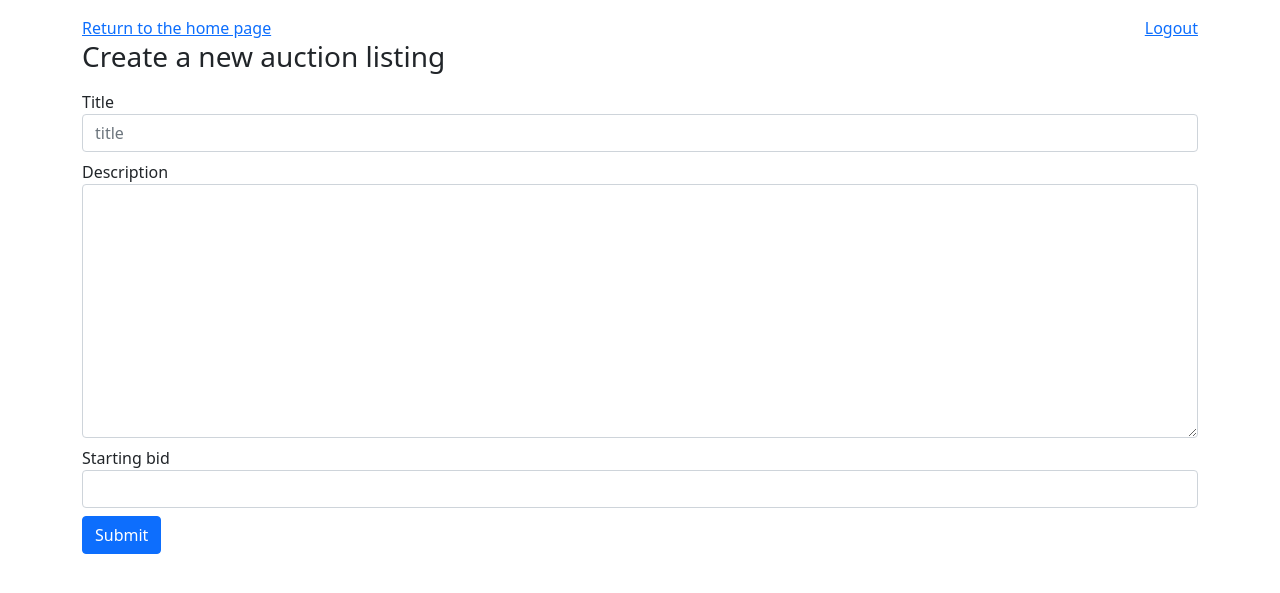
After one commit to sir-ragna/auction, a Django app: page /listing in a window 1280 px wide. The commit adds this page. Shown: the top 593 px of the page. Run offline with Django 3.2, Linux system fonts and the light colour scheme; the visitor is signed in with stand-in values (Sample User, id 1).

Commit message:
Create new auction listings

```diff
--- a/auction/forms.py
+++ b/auction/forms.py
@@ -1,9 +1,8 @@
-from django.forms import ModelForm, TextInput, PasswordInput
+from django.forms import ModelForm, TextInput, PasswordInput, Textarea, NumberInput
 from django.contrib.auth.password_validation import validate_password
 from django import forms
 
-#from django.contrib.auth.models import User
-from .models import User
+from . import models
 
 """
 Authentication forms based upon the default user model.
@@ -14,5 +13,15 @@ Django Auth doc: https://docs.djangoproject.com/en/3.2/topics/auth/default/
 class UserRegistrationForm(ModelForm):
     password = forms.CharField(label='Password', widget=forms.PasswordInput, validators=[validate_password])
     class Meta:
-        model = User
+        model = models.User
         fields = ['username', 'email', 'first_name', 'last_name']
+
+class ListingForm(ModelForm):
+    class Meta:
+        model = models.Listing
+        fields = ['title', 'description', 'starting_bid']
+        widgets = {
+            'title': TextInput(attrs={"placeholder": "title", "class": "form-control"}),
+            'description': Textarea(attrs={"class": "form-control"}),
+            'starting_bid': NumberInput(attrs={"class": "form-control"})
+        }
--- a/auction/models.py
+++ b/auction/models.py
@@ -7,7 +7,7 @@ class Listing(models.Model):
     date_created = models.DateTimeField(auto_now_add=True, null=False)
     date_modified = models.DateTimeField(auto_now=True, null=False)
     starting_bid = models.PositiveIntegerField(null=False)
-    user = models.ForeignKey('User', on_delete=models.CASCADE)
+    seller = models.ForeignKey('User', on_delete=models.CASCADE)
 
     def __str__(self):
         return f"{self.id}:{self.title}"
@@ -15,5 +15,14 @@ class Listing(models.Model):
         return f"<Listing {str(self)}>"
 
 class User(AbstractUser):
+    watchlist = models.ManyToManyField(Listing)
     def __repr__(self):
         return f"<User {self.username}>"
+
+# class Bid(models.Model):
+#     listing = models.ForeignKey(Listing, on_delete=models.CASCADE, null=False)
+#     user = models.ForeignKey(User, on_delete=models.CASCADE, null=False)
+#     amount = models.PositiveIntegerField(null=False)
+
+#     def __repr__(self):
+#         return f"<Bid '{self.user.username}' bid '{self.amount}' on '{self.listing.title}'>"
--- /dev/null
+++ b/auction/templates/create_listing.html.j2
@@ -0,0 +1,39 @@
+{% extends "base.html.j2" %}
+
+
+{% block content %}
+
+<div class="row justify-content-between">
+
+<div class="col col-auto"><a href="{% url 'index' %}">Return to the home page</a></div>
+
+<div class="col col-auto"><a href="{% url 'logout' %}'">Logout</a></div>
+</div>
+
+<form action="" method="post">
+{% csrf_token %}
+<h3>Create a new auction listing</h3>
+<label for="{{ form.title.id_for_label }}" class="mt-2">Title</label>
+{{ form.title }}
+{% if form.title.errors %}
+    {% for err in form.title.errors %}
+        <small class="text-muted">{{ err }}</small><br>
+    {% endfor %}
+{% endif %}
+<label for="{{ form.description.id_for_label }}" class="mt-2">Description</label>
+{{ form.description }}
+{% if form.description.errors %}
+    {% for err in form.description.errors %}
+        <small class="text-muted">{{ err }}</small><br>
+    {% endfor %}
+{% endif %}
+<label for="{{ form.starting_bid.id_for_label }}"  class="mt-2">Starting bid</label>
+{{ form.starting_bid }}
+{% if form.starting_bid.errors %}
+    {% for err in form.starting_bid.errors %}
+        <small class="text-muted">{{ err }}</small><br>
+    {% endfor %}
+{% endif %}
+<button type="submit" class="mt-2 btn btn-primary">Submit</button>
+</form>
+{% endblock content %}
--- a/auction/urls.py
+++ b/auction/urls.py
@@ -7,4 +7,5 @@ urlpatterns = [
     path('accounts/', include('django.contrib.auth.urls')),
     path('register', views.register, name="register"),
     path('', views.index, name="index"),
+    path('listing', views.create_listing, name="create_listing")
 ]
--- a/auction/views.py
+++ b/auction/views.py
@@ -1,6 +1,7 @@
 
-from django.http import HttpResponse, HttpResponseRedirect
-from django.shortcuts import render
+from django.http import HttpResponse
+from django.shortcuts import render, redirect
+from django.contrib.auth.decorators import login_required
 
 from django.contrib import messages
 from django.contrib import auth
@@ -20,7 +21,21 @@ def register(request):
             new_user = form.save(commit=False)
             new_user.set_password(form.cleaned_data.get('password'))
             new_user.save()
-            return HttpResponseRedirect("/")
+            return redirect('index')
     else:
         form = forms.UserRegistrationForm()
     return render(request, 'registration/register.html', {'form': form})
+
+@login_required()
+def create_listing(request):
+    if request.method == 'POST':
+        form = forms.ListingForm(request.POST)
+        if form.is_valid():
+            new_listing = form.save(commit=False)
+            new_listing.seller = request.user
+            new_listing.save()
+            messages.info(request, "New action created")
+            return redirect('index')
+    else:
+        form = forms.ListingForm()
+    return render(request, 'create_listing.html.j2', {'form': form})
```
Also changed, not shown: auction/templates/index.html.j2 (+6 -2 lines), auction/migrations/0002_auto_20211213_2128.py (added).
